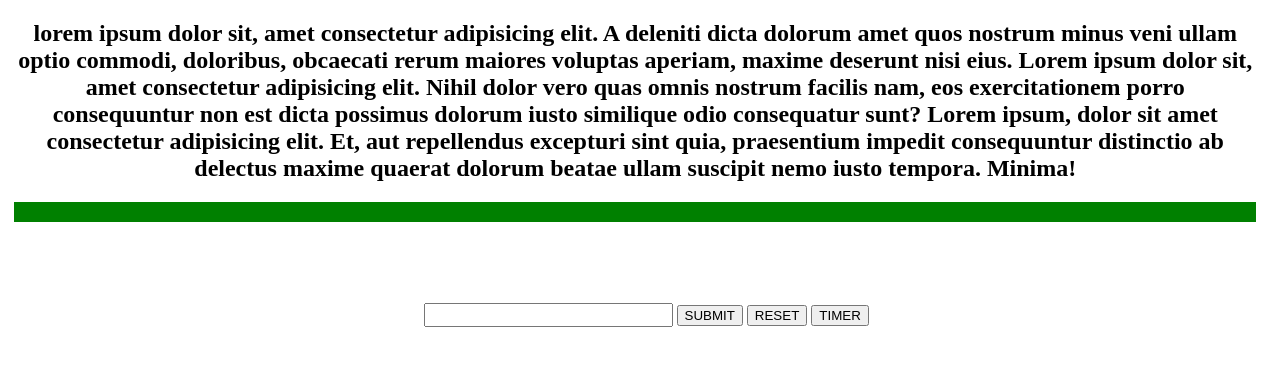
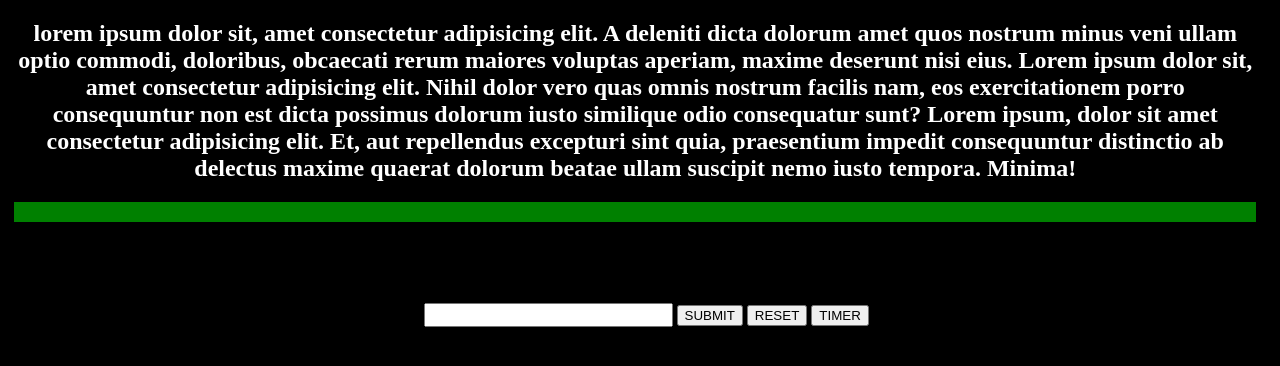
Before and after one commit to HostTesting/HostTesting.github.io, a plain HTML site: page index.html in a window 1280 px wide. Drawn offline with Linux system fonts and the light colour scheme.

Commit message:
Update style.css

```diff
--- a/style.css
+++ b/style.css
@@ -7,14 +7,17 @@
     width: 99%;
     height: 99%;
     margin: 0 auto 0 auto;
+    background-color: black;
   }
   body,
   html {
     width: 99%;
     height: 99%;
+    background-color: black;
   }
   h2 {
     text-align: center;
+    color: white;
   }
   input[type="text"] {
     margin-left: 33%;
```
Lines whose indentation alone changed are shown as unchanged.
